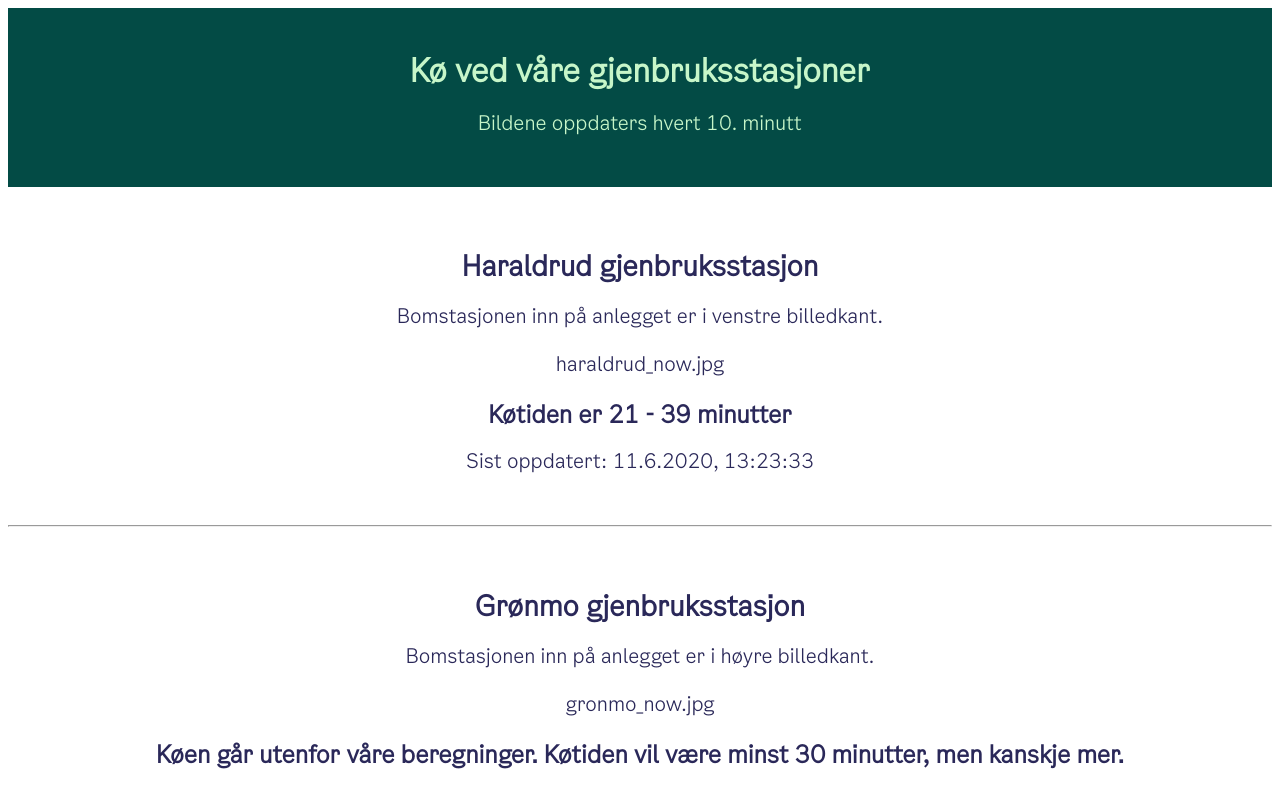
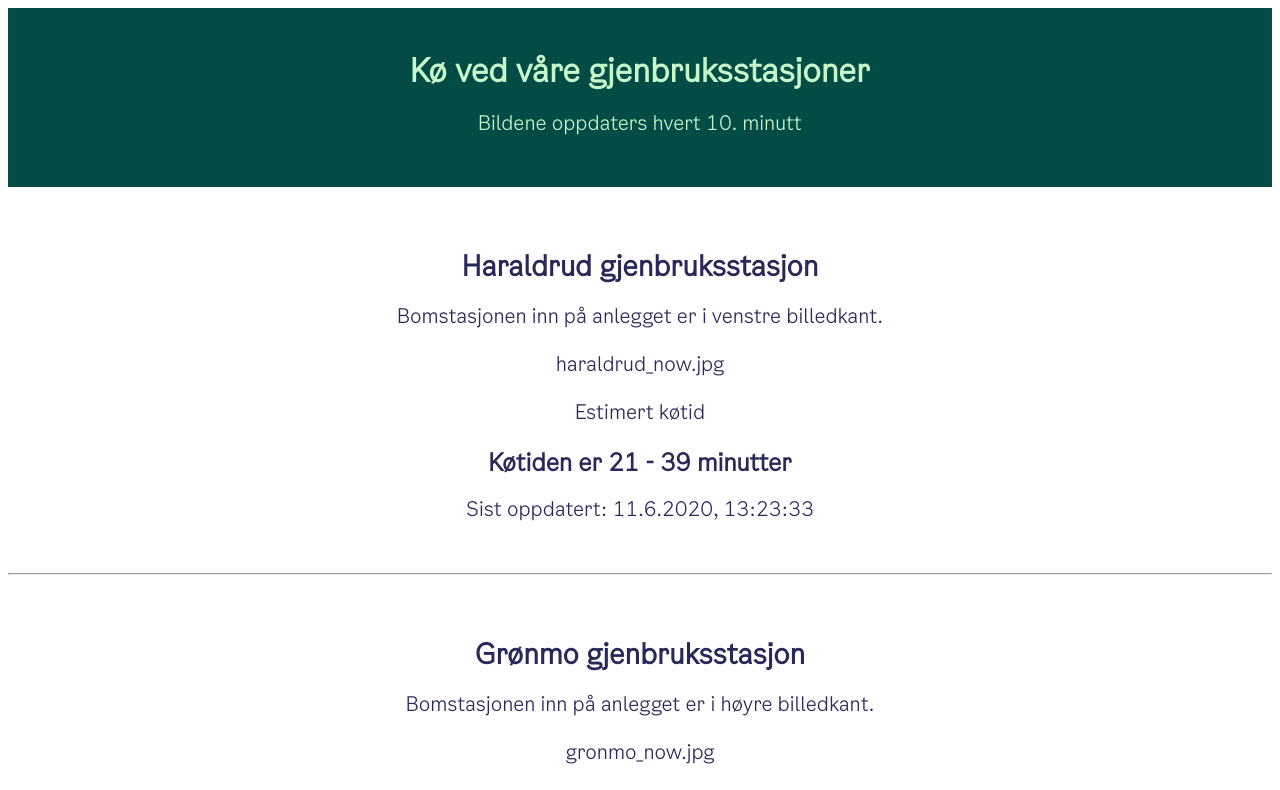
Before and after one commit to oslokommune/gjenbruksstasjoner-kotid-frontend, a Vue app: page / in a window 1280 px wide. Shown: the top 790 px of the page. Built offline with nearby package versions, Linux system fonts and the light colour scheme.

Commit message:
DP-985: add infotext

```diff
--- a/src/components/QueueTime.vue
+++ b/src/components/QueueTime.vue
@@ -8,6 +8,7 @@
       <h2>{{ queueTimeObjects.station_name }}</h2>
       <QueueImages :image="getImageById(queueTimeObjects.station_id)" />
       <div v-if="showQueue(queueTimeObjects)">
+        <p>Estimert køtid</p>
         <div v-if="queueIsFull(queueTimeObjects)">
           <h3>
             Køen går utenfor våre beregninger. Køtiden vil være minst
```
